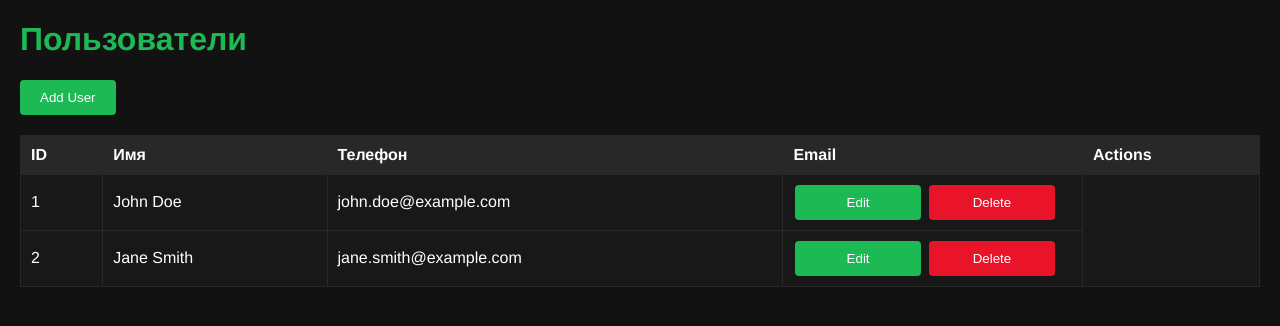
After one commit to ivalukyan/fitbase, a FastAPI app: page /api/admin/users in a window 1280 px wide. The commit adds this page. Shown: the top 326 px of the page. Run offline with FastAPI, Linux system fonts and the light colour scheme.

Commit message:
Upd: users

```diff
--- a/bot/app/admin_app/routers/admin.py
+++ b/bot/app/admin_app/routers/admin.py
@@ -29,6 +29,11 @@ async def get_admin_me(admin: AdminSchemas = Depends(get_current_admin)):
     return admin
 
 
+@router.get("/users")
+async def get_admin_users(request: Request):
+    return templates.TemplateResponse("users.html", {"request": request})
+
+
 @router.get("/normative", description="Получение результатов пользователей")
 async def all_results(db: Session = Depends(get_db_session)):
     return {"msg": "Получение результатов"}
--- a/bot/app/admin_app/templates/home.html
+++ b/bot/app/admin_app/templates/home.html
@@ -95,7 +95,7 @@
 <body>
     <div class="sidebar">
         <h1>Admin Панель</h1>
-        <a href="#" class="menu-item"><span class="icon">👨‍💼</span> Пользователи</a>
+        <a href="/api/admin/users" class="menu-item"><span class="icon">👨‍💼</span> Пользователи</a>
         <a href="#" class="menu-item"><span class="icon">📊</span> Нормативы</a>
         <a href="#" class="menu-item"><span class="icon">🔙</span> Выйти</a>
     </div>
--- /dev/null
+++ b/bot/app/admin_app/templates/users.html
@@ -0,0 +1,198 @@
+<!DOCTYPE html>
+<html lang="ru">
+<head>
+    <meta charset="UTF-8">
+    <meta name="viewport" content="width=device-width, initial-scale=1.0">
+    <title>Пользователи</title>
+    <style>
+        body {
+            font-family: 'Helvetica Neue', Arial, sans-serif;
+            background-color: #121212;
+            color: #ffffff;
+            margin: 20px;
+        }
+
+        h1 {
+            color: #1DB954;
+        }
+
+        table {
+            width: 100%;
+            border-collapse: collapse;
+            margin-bottom: 20px;
+            background-color: #181818;
+            color: #ffffff;
+        }
+
+        table, th, td {
+            border: 1px solid #282828;
+        }
+
+        th, td {
+            padding: 10px;
+            text-align: left;
+        }
+
+        th {
+            background-color: #282828;
+        }
+
+        button {
+            padding: 5px 10px;
+            margin: 0 2px;
+            border: none;
+            border-radius: 4px;
+            cursor: pointer;
+        }
+
+        .edit {
+            background-color: #1DB954;
+            color: white;
+            width: 45%;
+            padding: 10px;
+        }
+
+        .delete {
+            background-color: #e91429;
+            color: white;
+            width: 45%;
+            padding: 10px;
+        }
+
+        .add {
+            background-color: #1DB954;
+            color: white;
+            padding: 10px 20px;
+            margin: 0 0 20px 0;
+        }
+
+        #addUserForm {
+            background-color: #181818;
+            padding: 20px;
+            border: 1px solid #282828;
+            border-radius: 8px;
+        }
+
+        input {
+            background-color: #121212;
+            border: 1px solid #282828;
+            color: #ffffff;
+            padding: 8px;
+            margin: 5px 0;
+            border-radius: 4px;
+            width: calc(100% - 16px);
+        }
+
+        input:focus {
+            outline: none;
+            border-color: #1DB954;
+        }
+    </style>
+</head>
+<body>
+<h1>Пользователи</h1>
+<button class="add" onclick="showAddUserForm()">Add User</button>
+<table id="userTable">
+    <thead>
+    <tr>
+        <th>ID</th>
+        <th>Имя</th>
+        <th>Телефон</th>
+        <th>Email</th>
+        <th>Actions</th>
+    </tr>
+    </thead>
+    <tbody>
+    <!-- Rows will be dynamically added here -->
+    </tbody>
+</table>
+
+<!-- Add User Form -->
+<div id="addUserForm" style="display: none;">
+    <h2>Добавление пользователя</h2>
+    <label for="name">Имя:</label>
+    <input type="text" id="name" name="name">
+    <br><br>
+    <label for="phone">Телефон:</label>
+    <input type="email" id="phone" name="email">
+    <br><br>
+    <label for="email">Email:</label>
+    <input type="email" id="email" name="email">
+    <br><br>
+    <button class="add" onclick="addUser()">Подтвердить</button>
+    <button onclick="hideAddUserForm()" style="background-color: #282828; color: #ffffff;">Отмена</button>
+</div>
+
+<script>
+    // Example data - Replace this with API calls
+    let users = [
+        {id: 1, name: 'John Doe', email: 'john.doe@example.com'},
+        {id: 2, name: 'Jane Smith', email: 'jane.smith@example.com'}
+    ];
+
+    function loadUsers() {
+        const tableBody = document.getElementById('userTable').querySelector('tbody');
+        tableBody.innerHTML = '';
+        users.forEach(user => {
+            const row = document.createElement('tr');
+            row.innerHTML = `
+                    <td>${user.id}</td>
+                    <td>${user.name}</td>
+                    <td>${user.email}</td>
+                    <td>
+                        <button class="edit" onclick="editUser(${user.id})">Edit</button>
+                        <button class="delete" onclick="deleteUser(${user.id})">Delete</button>
+                    </td>
+                `;
+            tableBody.appendChild(row);
+        });
+    }
+
+    function showAddUserForm() {
+        document.getElementById('addUserForm').style.display = 'block';
+    }
+
+    function hideAddUserForm() {
+        document.getElementById('addUserForm').style.display = 'none';
+    }
+
+    function addUser() {
+        const name = document.getElementById('name').value;
+        const email = document.getElementById('email').value;
+        if (name && email) {
+            const newUser = {
+                id: users.length ? users[users.length - 1].id + 1 : 1,
+                name,
+                email
+            };
+            users.push(newUser);
+            loadUsers();
+            hideAddUserForm();
+        } else {
+            alert('Please fill in all fields');
+        }
+    }
+
+    function editUser(id) {
+        const user = users.find(u => u.id === id);
+        if (user) {
+            const name = prompt('Enter new name:', user.name);
+            const email = prompt('Enter new email:', user.email);
+            if (name && email) {
+                user.name = name;
+                user.email = email;
+                loadUsers();
+            }
+        }
+    }
+
+    function deleteUser(id) {
+        users = users.filter(user => user.id !== id);
+        loadUsers();
+    }
+
+    // Initial load
+    loadUsers();
+</script>
+</body>
+</html>
```
Also changed, not shown: bot/app/admin_app/templates/errors.html (+6 -2 lines).
